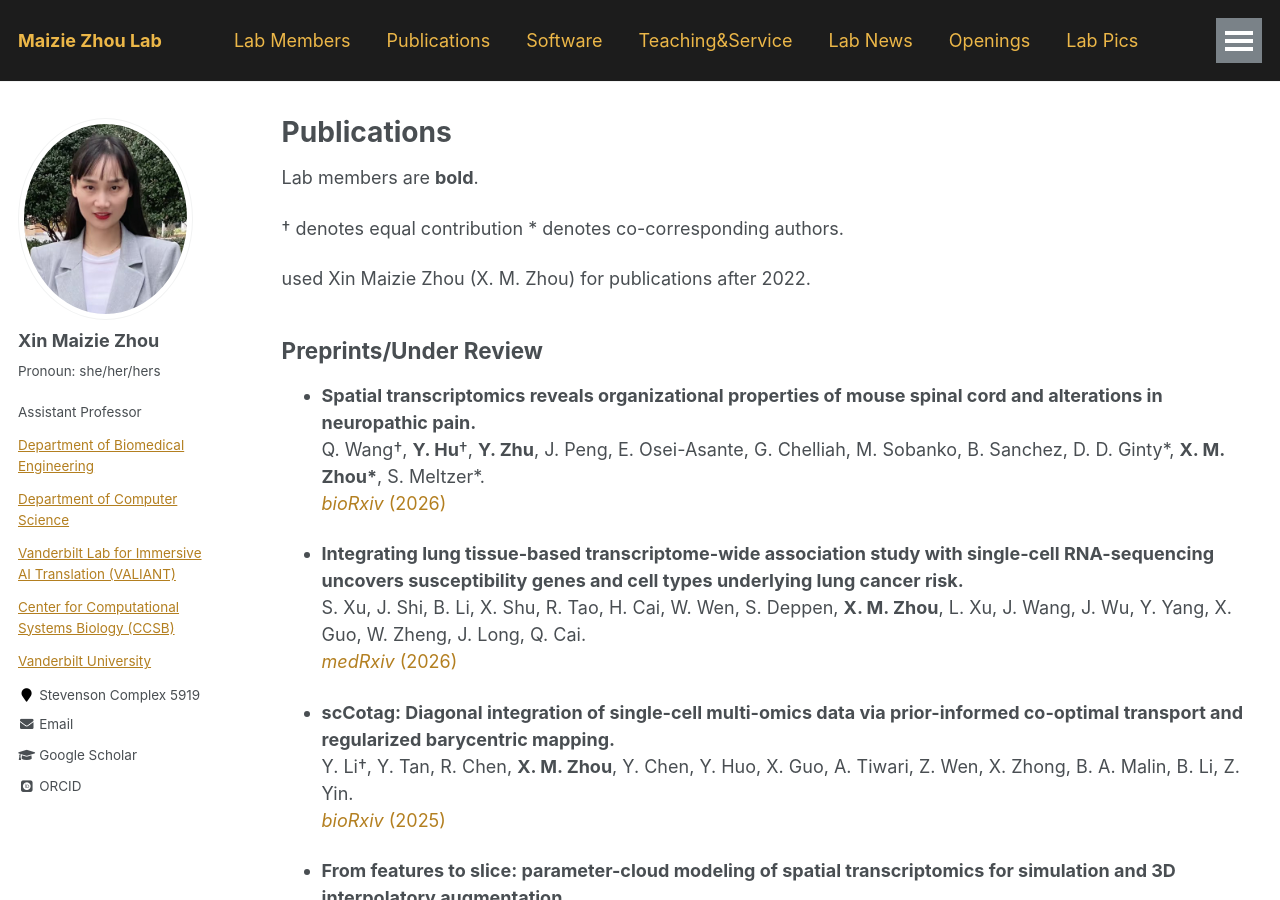
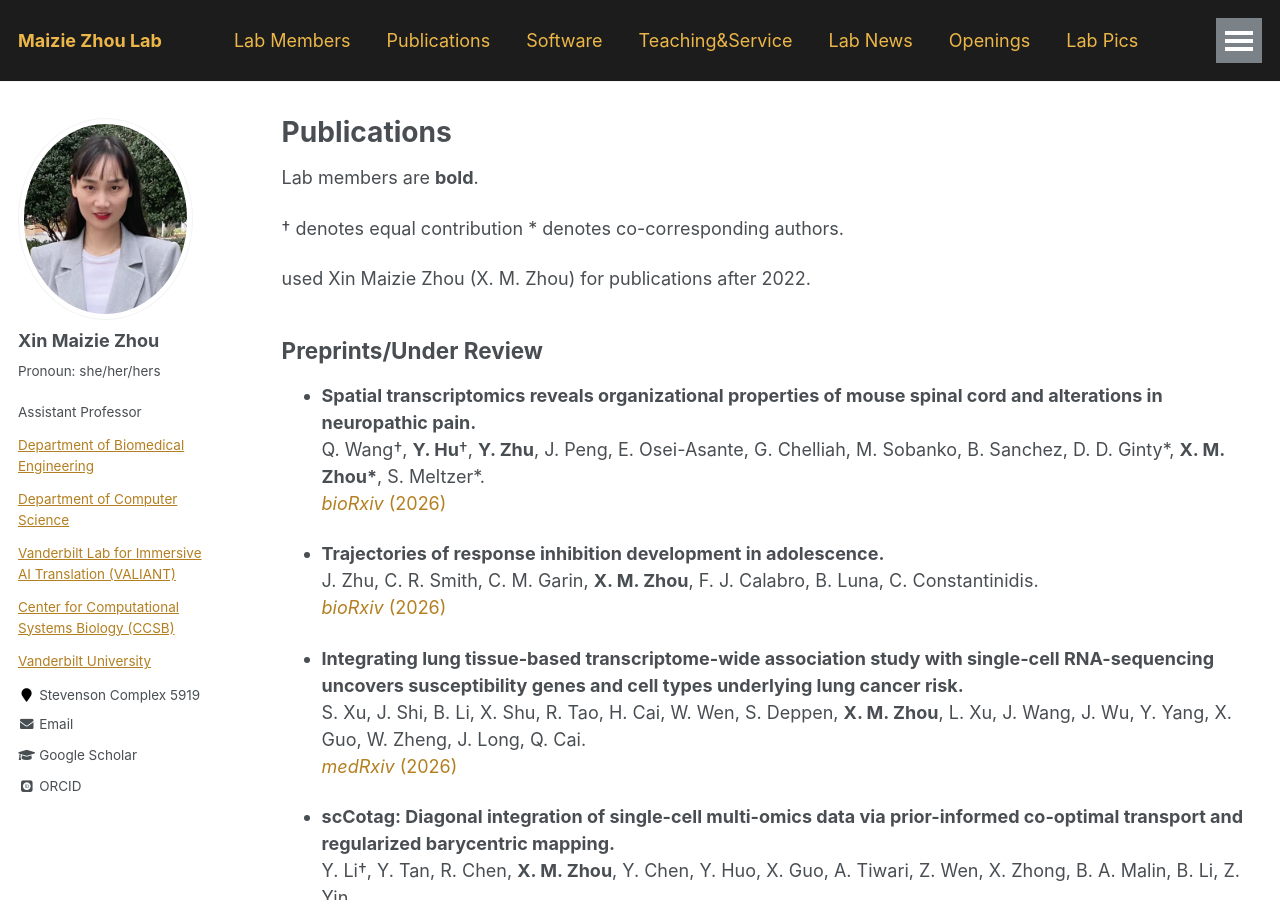
Before and after one commit to maiziezhoulab/Maiziezhoulab.github.io, a Jekyll site: the page built from _pages/publications.md, in a window 1280 px wide and 900 px high. Built offline with Jekyll 4.4.1, drawn with Linux system fonts in a browser that asks for light colours; some web fonts are replaced.

Commit message:
Update publications.md

```diff
--- a/_pages/publications.md
+++ b/_pages/publications.md
@@ -27,6 +27,10 @@ used Xin Maizie Zhou (X. M. Zhou) for publications after 2022.
 - **Spatial transcriptomics reveals organizational properties of mouse spinal cord and alterations in neuropathic pain.**
   Q. Wang†, **Y. Hu**†, **Y. Zhu**, J. Peng, E. Osei-Asante, G. Chelliah, M. Sobanko, B. Sanchez, D. D. Ginty\*, **X. M. Zhou\***, S. Meltzer\*.
   [_bioRxiv_ (2026)](https://www.biorxiv.org/content/10.64898/2026.01.10.698734v1)
+
+- **Trajectories of response inhibition development in adolescence.**
+  J. Zhu, C. R. Smith, C. M. Garin, **X. M. Zhou**, F. J. Calabro, B. Luna, C. Constantinidis.
+  [_bioRxiv_ (2026)](https://www.biorxiv.org/content/10.64898/2026.04.03.716386v1)
 
 - **Integrating lung tissue-based transcriptome-wide association study with single-cell RNA-sequencing uncovers susceptibility genes and cell types underlying lung cancer risk.**
   S. Xu, J. Shi, B. Li, X. Shu, R. Tao, H. Cai, W. Wen, S. Deppen, **X. M. Zhou**, L. Xu, J. Wang, J. Wu, Y. Yang, X. Guo, W. Zheng, J. Long, Q. Cai.
```
